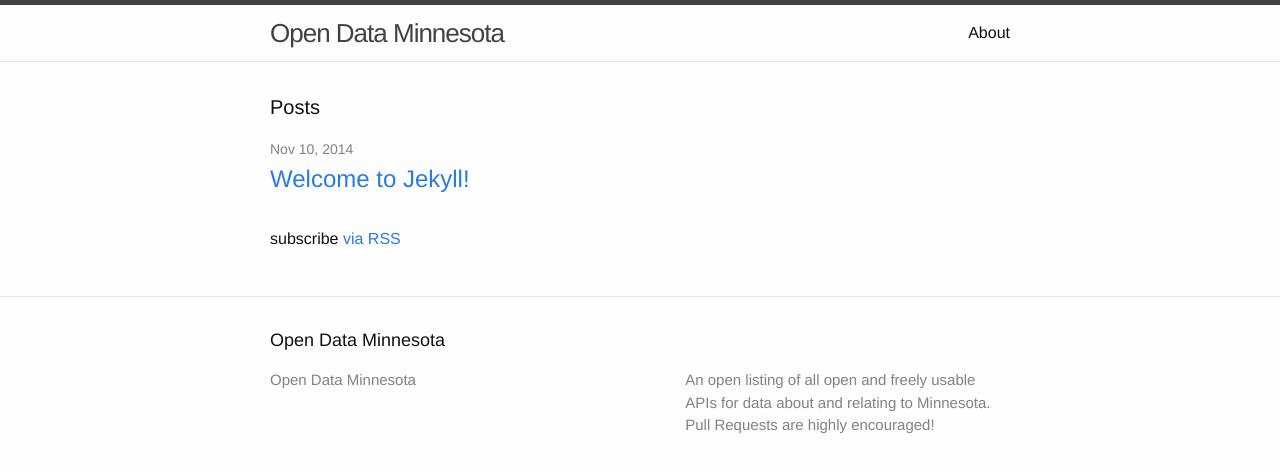
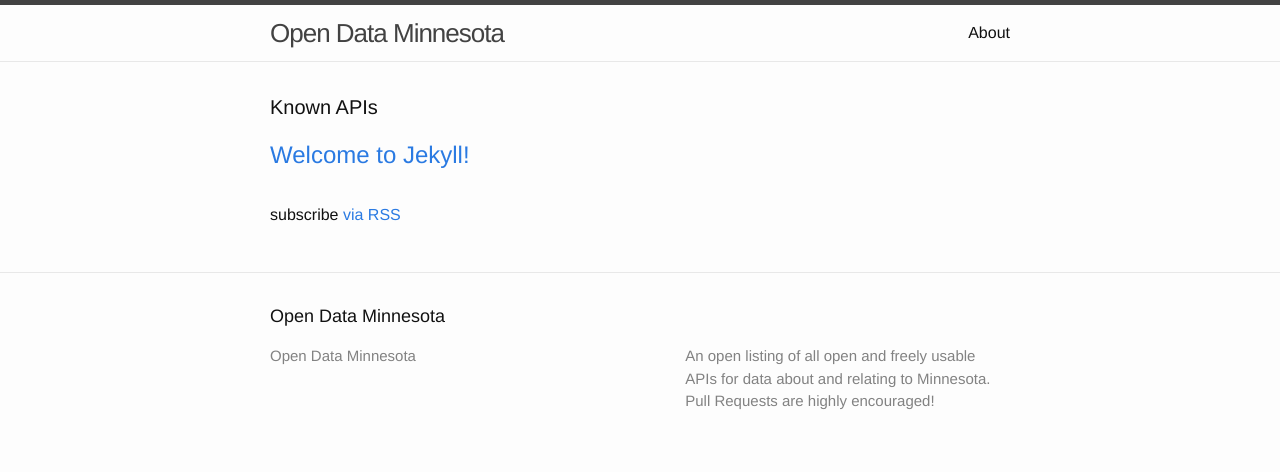
Before and after one commit to OpenDataMN/opendatamn.github.io, a Jekyll site: the page built from index.html, in a window 1280 px wide. Shown: the top 472 px of the page. Built offline with Jekyll 4.4.1, drawn with Linux system fonts in a browser that asks for light colours.

Commit message:
Update Home Page

```diff
--- a/index.html
+++ b/index.html
@@ -4,13 +4,11 @@
 
 <div class="home">
 
-  <h1 class="page-heading">Posts</h1>
+  <h1 class="page-heading">Known APIs</h1>
 
   <ul class="post-list">
     {% for post in site.posts %}
       <li>
-        <span class="post-meta">{{ post.date | date: "%b %-d, %Y" }}</span>
-
         <h2>
           <a class="post-link" href="{{ post.url | prepend: site.baseurl }}">{{ post.title }}</a>
         </h2>
```
